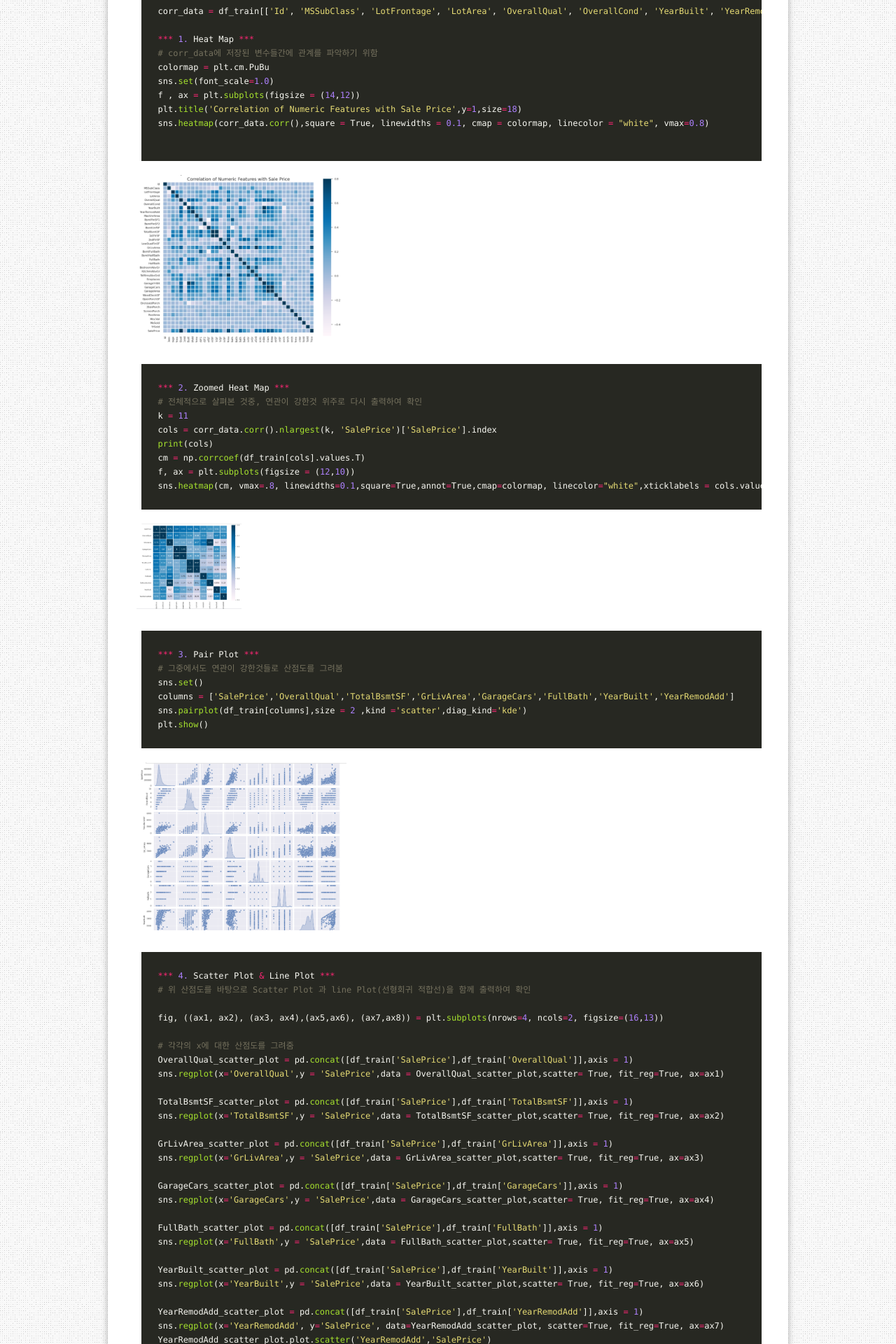
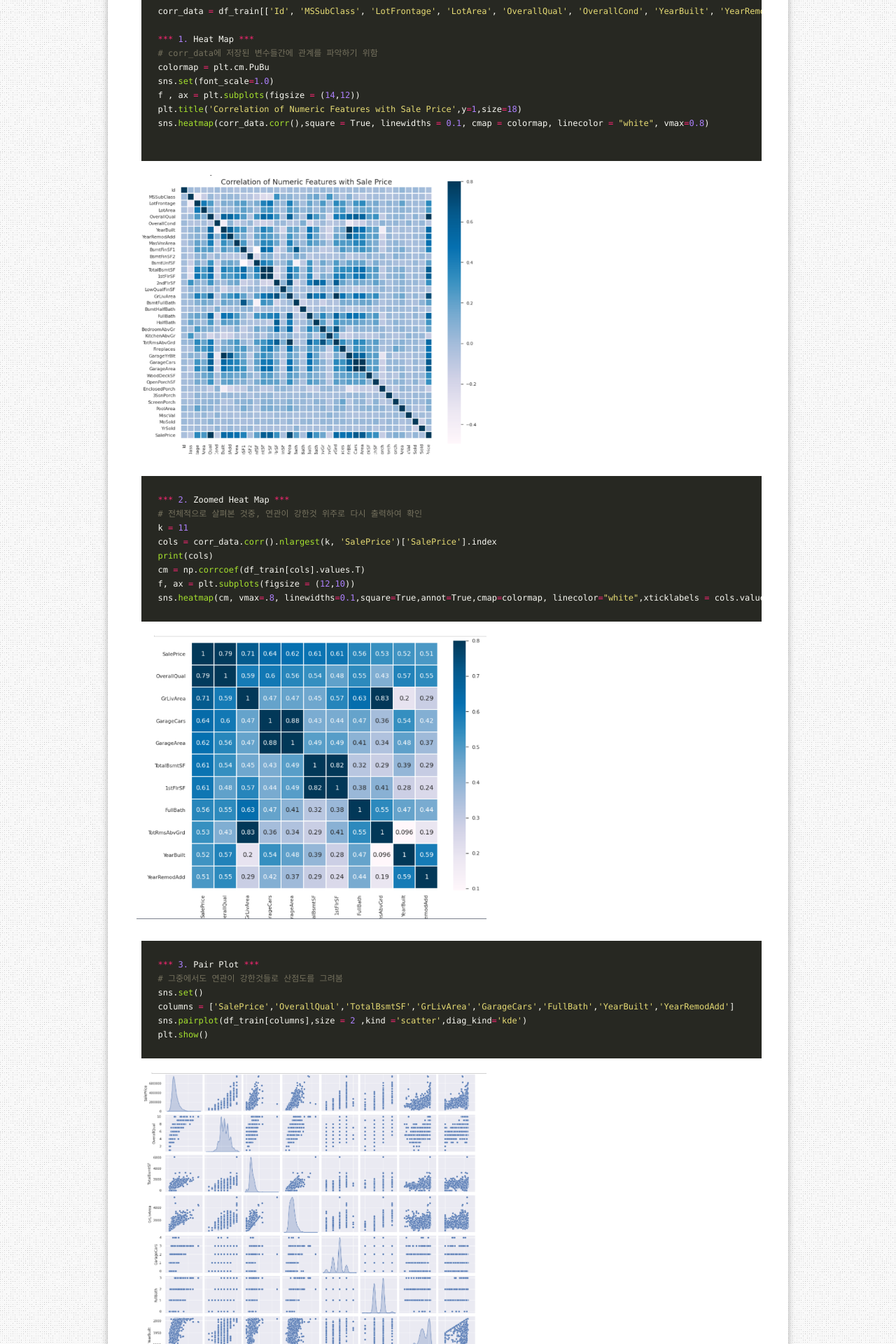
Before and after one commit to aristohyun/aristohyun.github.io, a Jekyll site: the page built from _posts/2021-06-24-Kaggle_Practice.md, in a window 1280 px wide. Shown: the part 1382-3302 px from the top of the page at 70% size. Built offline with Jekyll 4.4.1, drawn with Linux system fonts in a browser that asks for light colours; formulas are drawn with MathJax 3; comment, search, counter and statistics services are not loaded.

Commit message:
Update 2021-06-24-Kaggle_Practice.md

```diff
--- a/_posts/2021-06-24-Kaggle_Practice.md
+++ b/_posts/2021-06-24-Kaggle_Practice.md
@@ -38,7 +38,7 @@ sns.heatmap(corr_data.corr(),square = True, linewidths = 0.1, cmap = colormap, l
 
 ~~~
 
-![Heat Map](https://aristohyun.github.io/assets/images/WhatImade/HeatMap.png){: width="300" height="300"}
+![Heat Map](https://aristohyun.github.io/assets/images/WhatImade/HeatMap.png){: width="500" height="500"}
 
 ~~~ python
 *** 2. Zoomed Heat Map ***
@@ -51,7 +51,7 @@ f, ax = plt.subplots(figsize = (12,10))
 sns.heatmap(cm, vmax=.8, linewidths=0.1,square=True,annot=True,cmap=colormap, linecolor="white",xticklabels = cols.values ,annot_kws = {'size':14},yticklabels = cols.values)
 ~~~
 
-![Zoomed Heat Map](https://aristohyun.github.io/assets/images/WhatImade/zoomedHeatMap.png){: width="150" height="150"}
+![Zoomed Heat Map](https://aristohyun.github.io/assets/images/WhatImade/zoomedHeatMap.png){: width="500" height="500"}
 
 ~~~ python
 *** 3. Pair Plot ***
@@ -62,7 +62,7 @@ sns.pairplot(df_train[columns],size = 2 ,kind ='scatter',diag_kind='kde')
 plt.show()
 ~~~
 
-![Pair Plot](https://aristohyun.github.io/assets/images/WhatImade/pairplot.png){: width="300" height="300"}
+![Pair Plot](https://aristohyun.github.io/assets/images/WhatImade/pairplot.png){: width="500" height="500"}
 
 ~~~ python
 *** 4. Scatter Plot & Line Plot ***
@@ -94,7 +94,7 @@ sns.regplot(x='YearRemodAdd', y='SalePrice', data=YearRemodAdd_scatter_plot, sca
 YearRemodAdd_scatter_plot.plot.scatter('YearRemodAdd','SalePrice')
 ~~~
 
-![Scatter Plot](https://aristohyun.github.io/assets/images/WhatImade/scatter.png){: width="300" height="300"}
+![Scatter Plot](https://aristohyun.github.io/assets/images/WhatImade/scatter.png){: width="500" height="500"}
 
 
 ### 범주형 변수
@@ -121,7 +121,7 @@ plt.tight_layout()
 plt.show()
 ~~~
 
-![Box Plot](https://aristohyun.github.io/assets/images/WhatImade/boxplot.png){: {: width="300" height="300"}
+![Box Plot](https://aristohyun.github.io/assets/images/WhatImade/boxplot.png){: {: width="500" height="500"}
 
 # 2. 데이터 분류 및 처리
 
@@ -156,9 +156,9 @@ print("Kurtosis: %f" % df_train['SalePrice_Log'].kurt())
 df_train.drop('SalePrice', axis= 1, inplace=True)
 ~~~
 
-![SalePrice](https://aristohyun.github.io/assets/images/WhatImade/saleprice.png){: width="300" height="300"}
+![SalePrice](https://aristohyun.github.io/assets/images/WhatImade/saleprice.png){: width="500" height="500"}
 
-![SalePriceLog](https://aristohyun.github.io/assets/images/WhatImade/salepricelog.png){: width="300" height="300"}
+![SalePriceLog](https://aristohyun.github.io/assets/images/WhatImade/salepricelog.png){: width="500" height="500"}
 
 
 ### 이상치 제거
@@ -319,7 +319,7 @@ sns.heatmap(new_col_HM.corr(), linewidths = 0.1, vmax = 1.0, square = True, cmap
 
 ~~~
 
-![Heat Map](https://aristohyun.github.io/assets/images/WhatImade/HeatMap2.png){: width="300" height="300"}
+![Heat Map](https://aristohyun.github.io/assets/images/WhatImade/HeatMap2.png){: width="500" height="500"}
 
 ~~~ python
 # 범주형 변수로 박스플롯등으로 그려서 확인했을 때에는 상관이 있는것 처럼 보였지만
@@ -382,7 +382,7 @@ plt.show()
 regressor.score(X_vld,y_vld)
 ~~~
 
-![pridict](https://aristohyun.github.io/assets/images/WhatImade/predict2.png){: width="300" height="300"}
+![pridict](https://aristohyun.github.io/assets/images/WhatImade/predict2.png){: width="500" height="500"}
 
 
 ~~~ python
```
